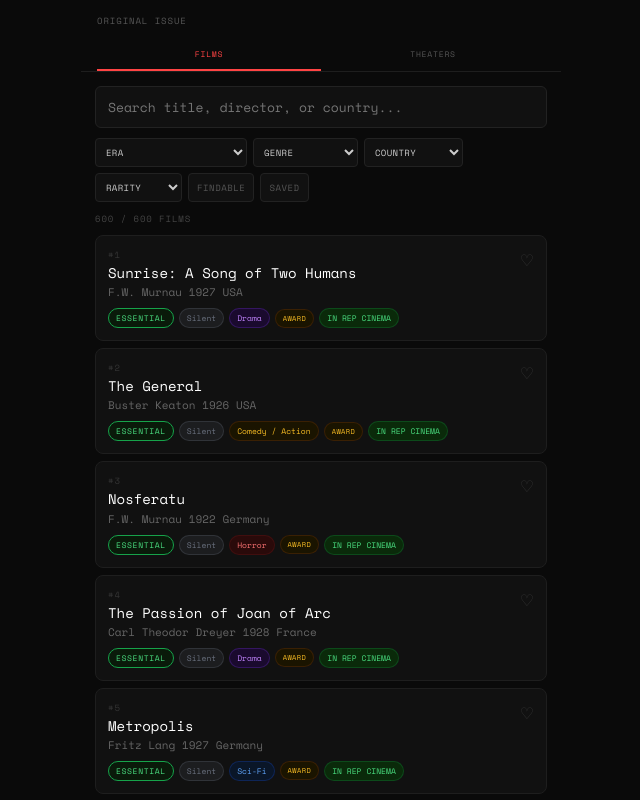
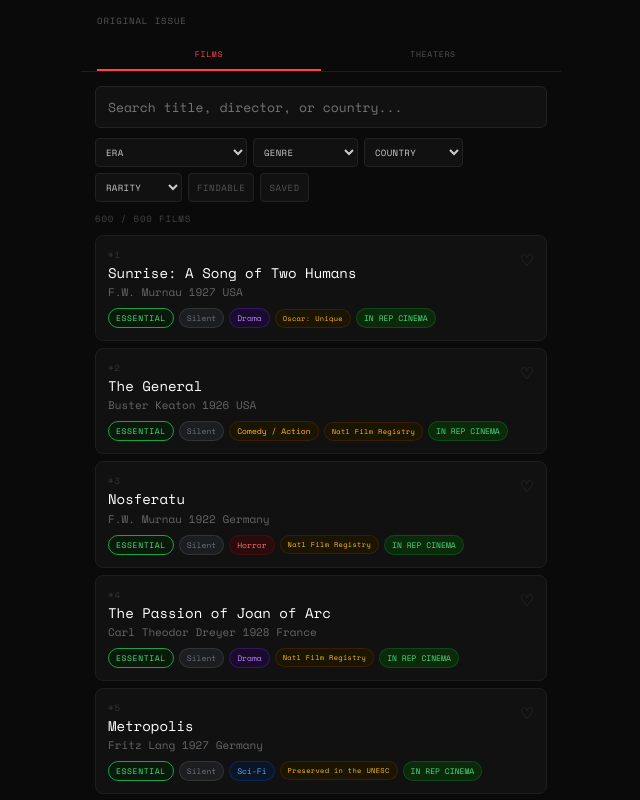
Before and after one commit to sunnyxiaoxinsun-bot/vinyl-hunting, a React (Vite) app: page / in a window 1280 px wide. Both pictures are taken after a click on the element 640 px from the left and 186 px from the top of the page. Shown: the top 800 px of the page, without its empty margins (319-959 px from the left). Built offline with nearby package versions, Linux system fonts and the light colour scheme.

Commit message:
Update App.jsx

```diff
--- a/src/App.jsx
+++ b/src/App.jsx
@@ -621,6 +621,44 @@ export default function App() {
       if (r === "cult")      return { bg:"#1A0A14", text:"#F472B6", border:"#BE185D" };
       return { bg:"#0A1A0A", text:"#4ADE80", border:"#16A34A" };
     };
+    const awardBadge = (awards) => {
+      if (!awards) return null;
+      const a = awards;
+      const oscarCats = (a.match(/Best [A-Z][^,;(]*/g)||[]).length;
+      if (a.includes("Academy Award")) {
+        if (oscarCats >= 7) return oscarCats + " Oscars";
+        if (oscarCats >= 4) return oscarCats + " Oscars";
+        if (oscarCats >= 2) return oscarCats + " Oscars";
+        const first = a.match(/Best ([A-Za-z ]+)/);
+        if (first) {
+          const cat = first[1].trim().replace(/\(.*/,"").trim();
+          const short = cat.replace("Adapted Screenplay","Screenplay").replace("Original Screenplay","Screenplay").replace("Foreign Language Film","Intl Film").replace("Documentary Feature","Documentary").replace("Animated Feature","Animation").replace("Supporting Actor","Supp. Actor").replace("Supporting Actress","Supp. Actress");
+          return "Oscar: " + short.slice(0, 18);
+        }
+      }
+      if (a.includes("Palme d")) return "Palme d'Or";
+      if (a.includes("Golden Lion")) return "Golden Lion";
+      if (a.includes("Golden Bear")) return "Golden Bear";
+      if (a.includes("Grand Prix")) return "Cannes Grand Prix";
+      if (a.includes("Grand Jury Prize")) return "Grand Jury";
+      if (a.includes("Jury Prize")) return "Jury Prize";
+      if (a.includes("Silver Lion")) return "Silver Lion";
+      if (a.includes("Silver Bear")) return "Silver Bear";
+      if (a.includes("BAFTA: Best Film") || a.includes("BAFTA: Best British")) return "BAFTA Best Film";
+      if (a.includes("BAFTA")) { const bm = a.match(/BAFTA: ([^;,]+)/); return bm ? "BAFTA: " + bm[1].slice(0,14) : "BAFTA"; }
+      if (a.includes("Sight & Sound") && a.includes("#1")) return "S&S: #1 Film";
+      if (a.includes("Sight & Sound") && a.includes("Top 10")) return "S&S Top 10";
+      if (a.includes("Sight & Sound")) return "Sight & Sound";
+      if (a.includes("National Film Registry")) return "Natl Film Registry";
+      if (a.includes("Golden Globe")) { const gm = a.match(/Golden Globe[s]?: ([^;,]+)/); return gm ? "GG: " + gm[1].slice(0,14) : "Golden Globe"; }
+      if (a.includes("Independent Spirit")) return "Spirit Award";
+      if (a.includes("FIPRESCI")) return "FIPRESCI Prize";
+      if (a.includes("Felix Award")) return "Felix Award";
+      if (a.includes("Volpi Cup")) return "Volpi Cup";
+      if (a.includes("Honorary Oscar")) return "Honorary Oscar";
+      const fallback = a.split(/[;,]/)[0].trim().slice(0, 22);
+      return fallback || null;
+    };
     return (
       <div style={S.app}>
         <Header tabs={[["films","FILMS"],["theaters","THEATERS"]]} activeTab={filmTab} onTab={setFilmTab} />
@@ -655,7 +693,7 @@ export default function App() {
                   <span style={{fontSize:8,padding:"3px 7px",borderRadius:99,background:filmRarityBadge(f.rarity).bg,color:filmRarityBadge(f.rarity).text,border:`1px solid ${filmRarityBadge(f.rarity).border}`,letterSpacing:"0.08em",textTransform:"uppercase"}}>{f.rarity}</span>
                   <span style={S.era(f.era)}>{f.era}</span>
                   <span style={{fontSize:8,padding:"3px 7px",borderRadius:99,background:genreColor(f.genre).bg,color:genreColor(f.genre).color,border:`1px solid ${genreColor(f.genre).border}`}}>{f.genre}</span>
-                  {f.awards && <span style={{fontSize:7,padding:"3px 7px",borderRadius:99,background:"#1A1400",color:"#FBBF24",border:"1px solid #92400E44",letterSpacing:"0.06em"}}>AWARD</span>}
+                  {f.awards && awardBadge(f.awards) && <span style={{fontSize:7,padding:"3px 7px",borderRadius:99,background:"#1A1400",color:"#FBBF24",border:"1px solid #92400E44",letterSpacing:"0.05em",whiteSpace:"nowrap"}}>{awardBadge(f.awards)}</span>}
                   {f.findable && <span style={S.findPill}>IN REP CINEMA</span>}
                 </div>
               </div>
```
